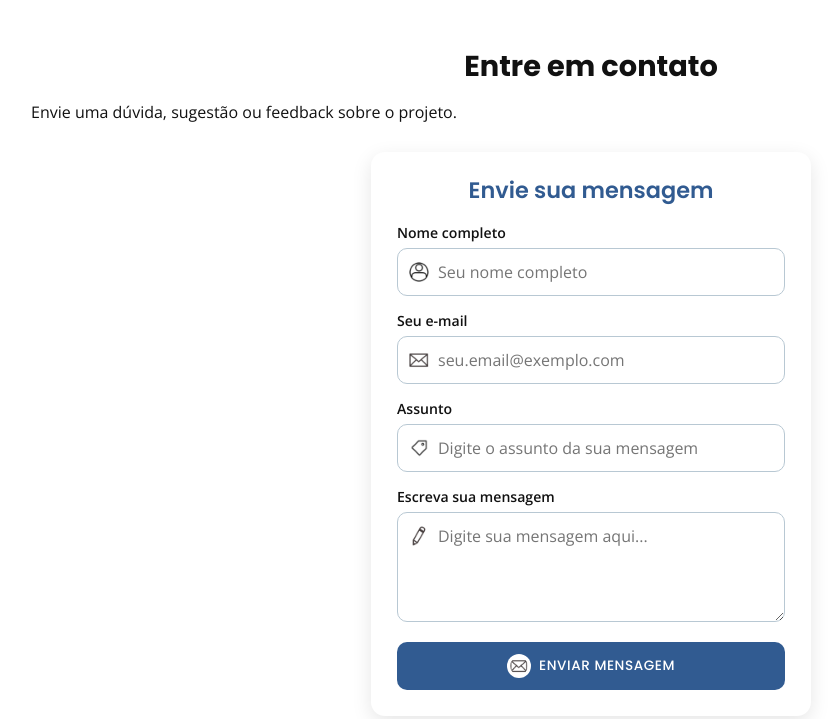
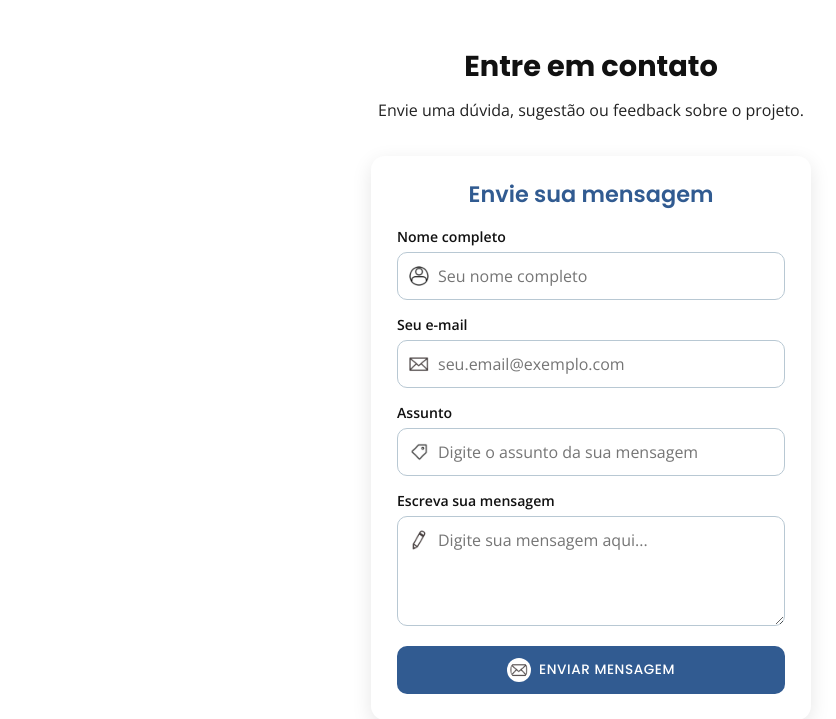
Before and after one commit to BelmontBeta/projeto-impacta, a Django app: page /contato/ in a window 1280 px wide. Shown: the part 65-784 px from the top of the page, without its empty margins (49-885 px from the left). Run offline with Django 5.2, Linux system fonts and the light colour scheme.

Commit message:
centralizacao da mensagem (envie uma duvida...) na pag contato

```diff
--- a/contato/templates/contato/contato.html
+++ b/contato/templates/contato/contato.html
@@ -11,7 +11,7 @@
     <div class="container">
         <h1 class="section-title">Entre em contato</h1>
 
-        <p>
+        <p class="section-intro">
             Envie uma dúvida, sugestão ou feedback sobre o projeto.
         </p>
 
```
